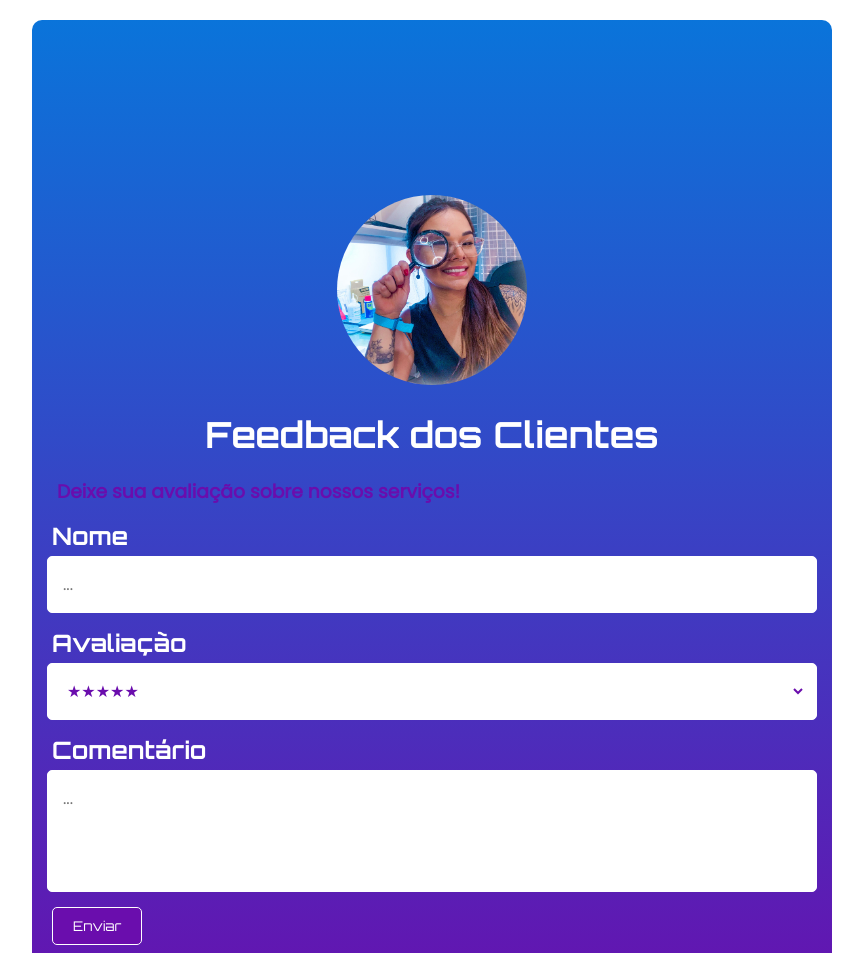
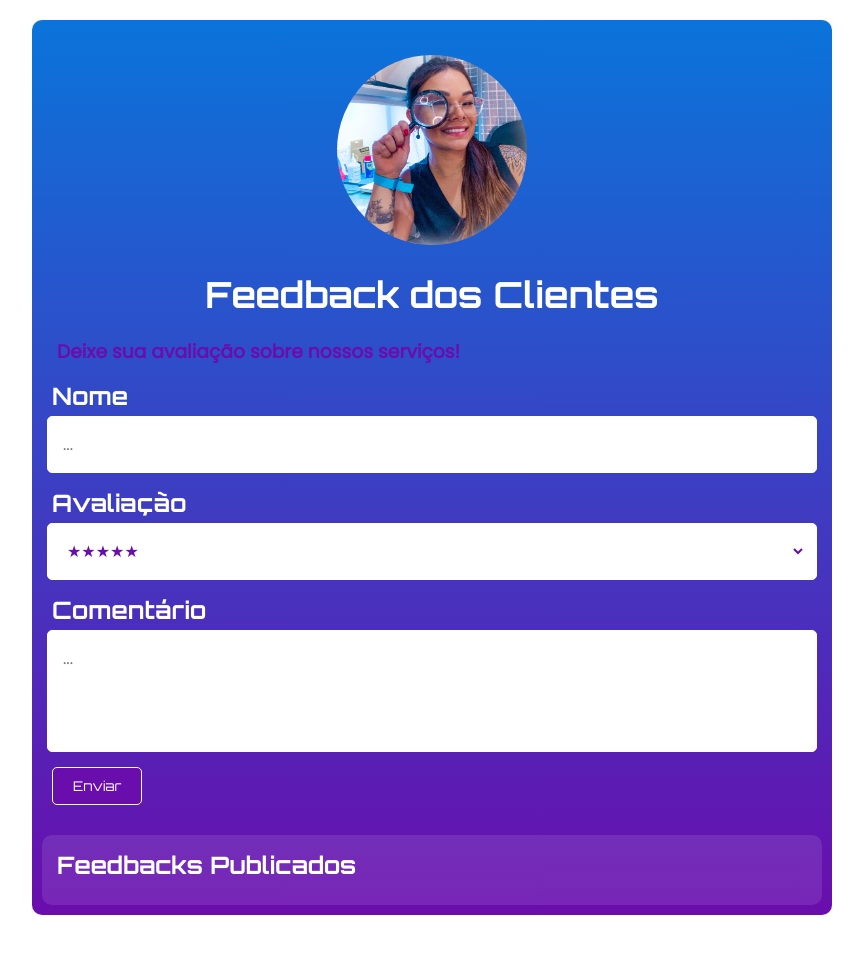
Before and after one commit to dmmscript/FeedbacksPage, a plain HTML site: page index.html in a window 1280 px wide. Shown: the top 953 px of the page, without its empty margins (208-1071 px from the left). Drawn offline with Linux system fonts and the light colour scheme; no server answers.

Commit message:
fix: layout update

```diff
--- a/styles.css
+++ b/styles.css
@@ -7,14 +7,12 @@
 
 body {
   display: flex;
-  align-items: center;
   justify-content: center;
   padding: 15px 10px;
+  min-height: 100vh;
 }
 
 .container {
-  display: flex;
-  flex-direction: column;
   width: 100%;
   max-width: 800px;
   padding: 10px;
@@ -110,7 +108,7 @@ h3 {
 
 .container-photo {
   text-align: center;
-  margin-top: 150px;
+  margin-top: 10px;
 }
 
 .my-photo {
```
